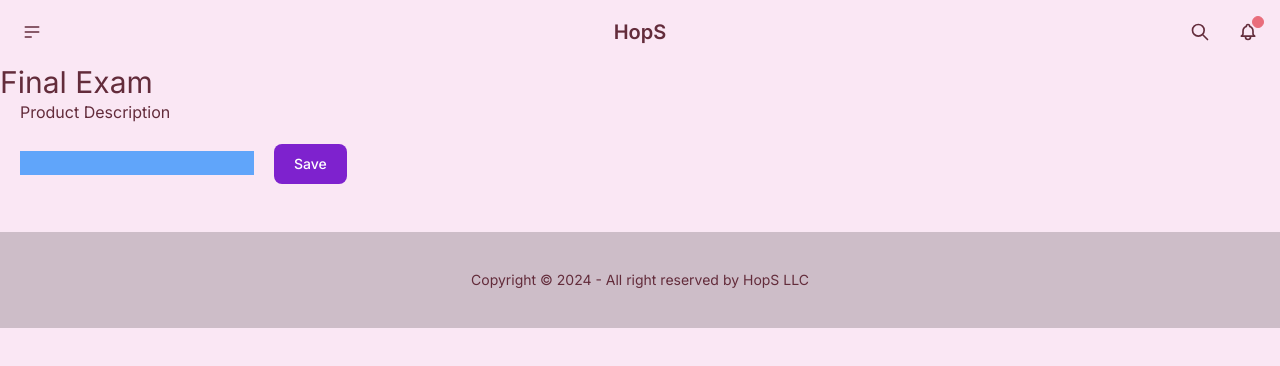
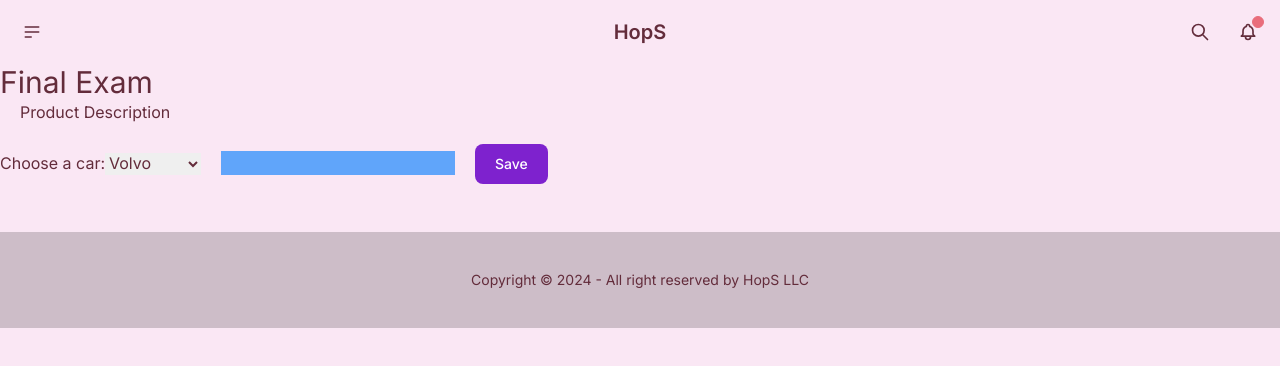
Before and after one commit to lkaur29/exam2, a Next.js app: page /final in a window 1280 px wide. Shown: the top 366 px of the page. Built offline with nearby package versions, Linux system fonts and the light colour scheme.

Commit message:
html select

```diff
--- a/app/final/page.tsx
+++ b/app/final/page.tsx
@@ -5,6 +5,14 @@ export default function Page() {
       <form>
         <label htmlFor="product" className='ml-5'>Product Description</label>
         <br />
+        <label for="cars">Choose a car:</label>
+
+<select name="cars" id="cars">
+  <option value="volvo">Volvo</option>
+  <option value="saab">Saab</option>
+  <option value="mercedes">Mercedes</option>
+  <option value="audi">Audi</option>
+</select>
         <input type="text" name="product" id="product" className="ml-5 text-black bg-blue-400"/>
         <button className="m-5 focus:outline-none text-white bg-purple-700 hover:bg-purple-800 focus:ring-4 focus:ring-purple-300 font-medium rounded-lg text-sm px-5 py-2.5 mb-2 dark:bg-purple-600 dark:hover:bg-purple-700 dark:focus:ring-purple-900" type="submit">Save</button>
       </form>
```
